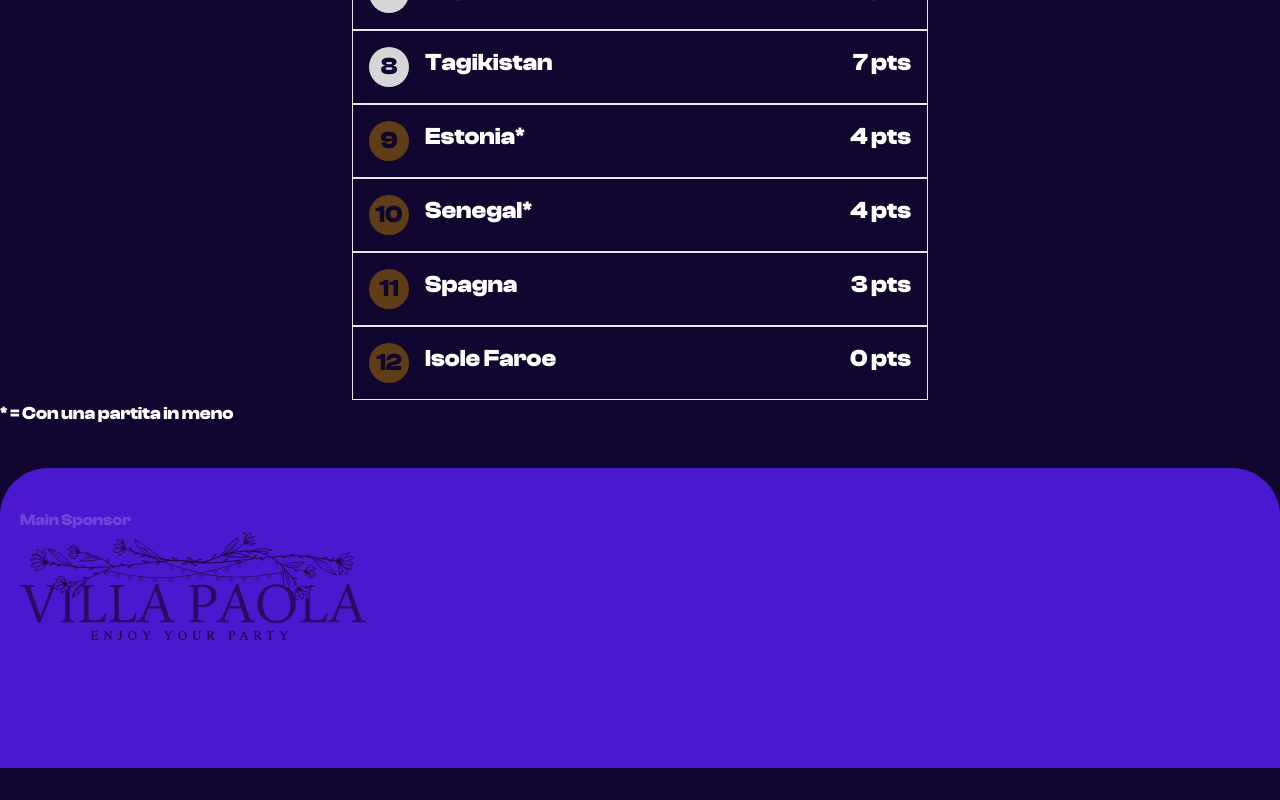
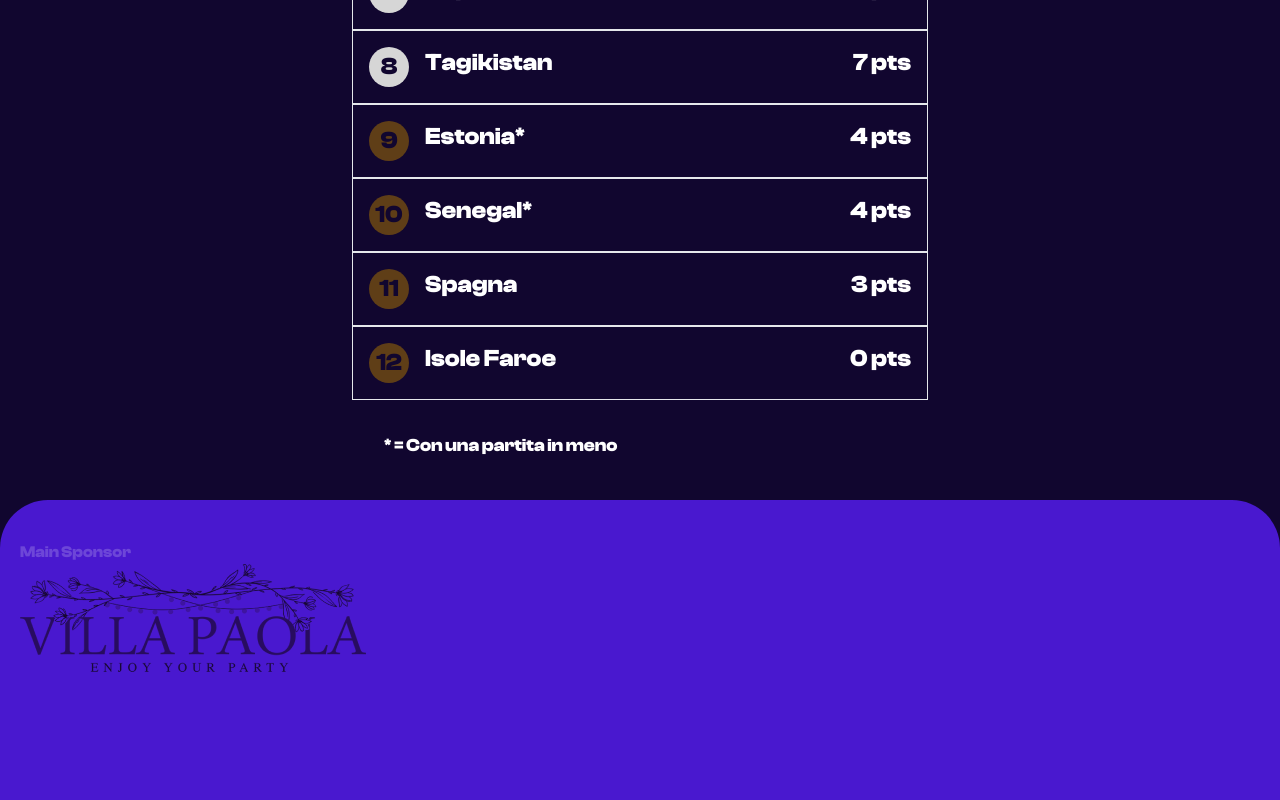
Before and after one commit to FrancescoCiccio/championship, a Nuxt app: page /ranking in a window 1280 px wide. Shown: the part 896-1696 px from the top of the page. Before the commit the page ends 1664 px from the top, so only its background shows below. Built offline with nearby package versions, Linux system fonts and the light colour scheme.

Commit message:
Fix posizione

```diff
--- a/pages/ranking.vue
+++ b/pages/ranking.vue
@@ -63,7 +63,7 @@
         </HeadlessTabPanels>
     </HeadlessTabGroup>
 
-    <div class="flex flex-col lg:container lg:mx-auto text-white text-lg">
+    <div class="flex flex-col lg:max-w-lg lg:mx-auto text-white text-lg mt-8">
         * = Con una partita in meno
     </div>
 </template>
```
